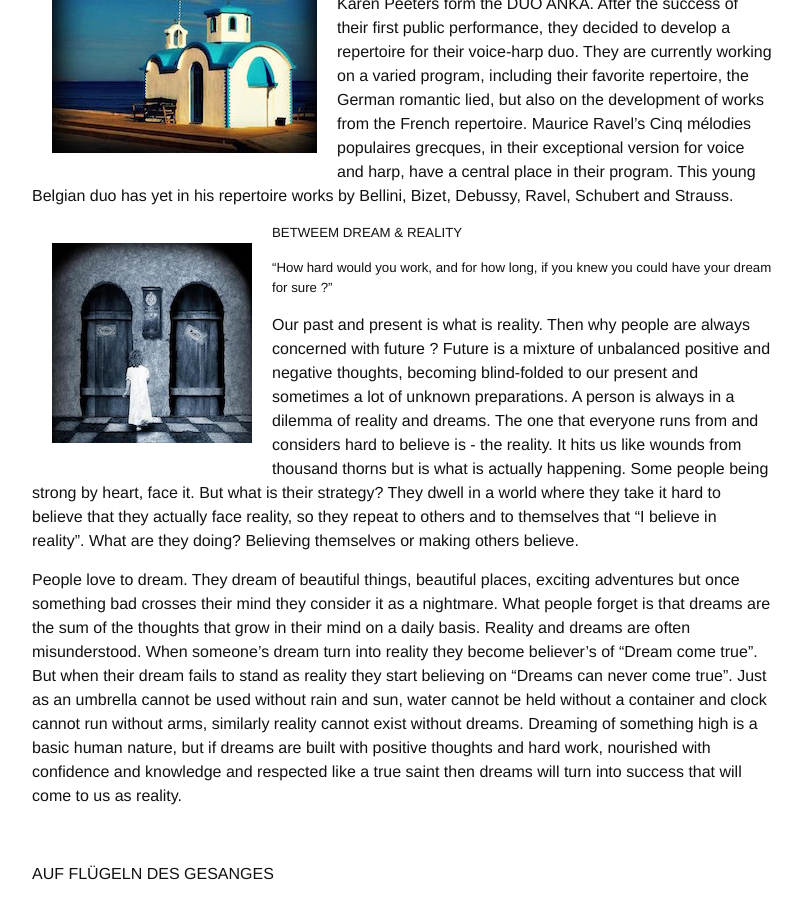
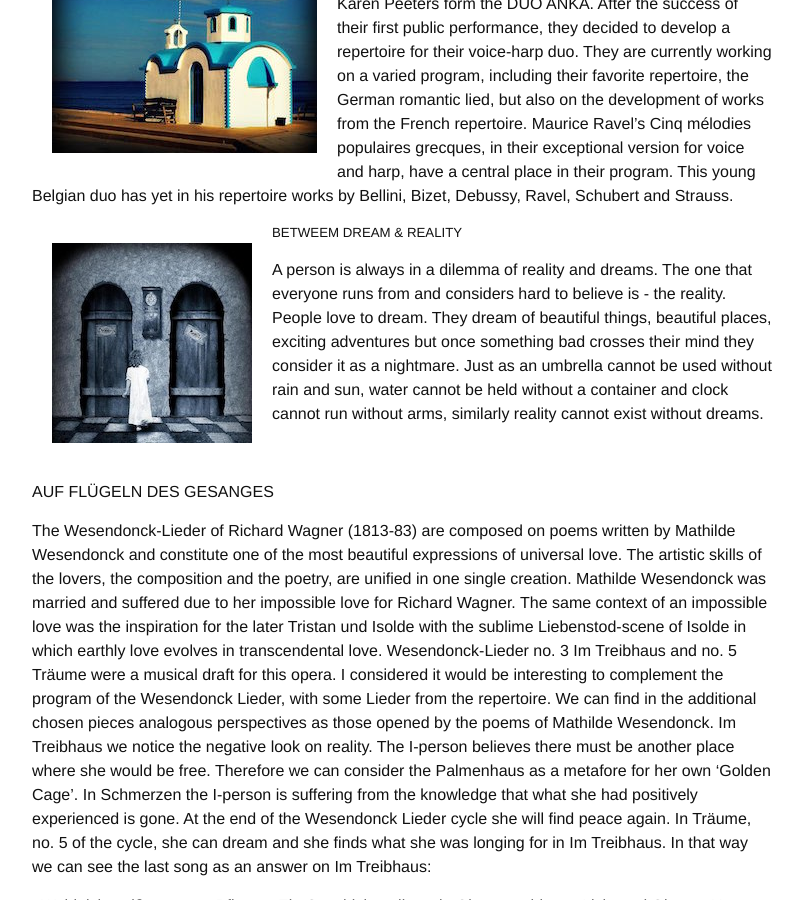
Before and after one commit to annesophie-sevens/annesophie-sevens.github.io, a Jekyll site: the page built from project-en.md, in a window 1280 px wide and 900 px high, scrolled down 358 px. Shown: the whole window, without its empty margins (238-1041 px from the left). Built offline with Jekyll 4.4.1, drawn with Linux system fonts in a browser that asks for light colours; nearby versions of some CDN libraries.

Commit message:
Update project-en.md

```diff
--- a/project-en.md
+++ b/project-en.md
@@ -17,13 +17,8 @@
 
 ##### BETWEEM DREAM & REALITY
 
-##### “How hard would you work, and for how long, if you knew you could have your dream for sure ?”
-Our past and present is what is reality. Then why people are always concerned with future ? Future is a mixture of unbalanced positive and negative thoughts, becoming blind-folded to our present and sometimes a lot of unknown preparations.
-A person is always in a dilemma of reality and dreams. The one that everyone runs from and considers hard to believe is - the reality. It hits us like wounds from thousand thorns but is what is actually happening. Some people being strong by heart, face it. But what is their strategy? They dwell in a world where they take it hard to believe that they actually face reality, so they repeat to others and to themselves that “I believe in reality”. What are they doing? Believing themselves or making others believe.
-
-People love to dream. They dream of beautiful things, beautiful places, exciting adventures but once something bad crosses their mind they consider it as a nightmare. What people forget is that dreams are the sum of the thoughts that grow in their mind on a daily basis.
-Reality and dreams are often misunderstood. When someone’s dream turn into reality they become believer’s of “Dream come true”. But when their dream fails to stand as reality they start believing on “Dreams can never come true”.
-Just as an umbrella cannot be used without rain and sun, water cannot be held without a container and clock cannot run without arms, similarly reality cannot exist without dreams. Dreaming of something high is a basic human nature, but if dreams are built with positive thoughts and hard work, nourished with confidence and knowledge and respected like a true saint then dreams will turn into success that will come to us as reality.
+A person is always in a dilemma of reality and dreams. The one that everyone runs from and considers hard to believe is - the reality.
+People love to dream. They dream of beautiful things, beautiful places, exciting adventures but once something bad crosses their mind they consider it as a nightmare. Just as an umbrella cannot be used without rain and sun, water cannot be held without a container and clock cannot run without arms, similarly reality cannot exist without dreams.
 
 &nbsp;
 
```
